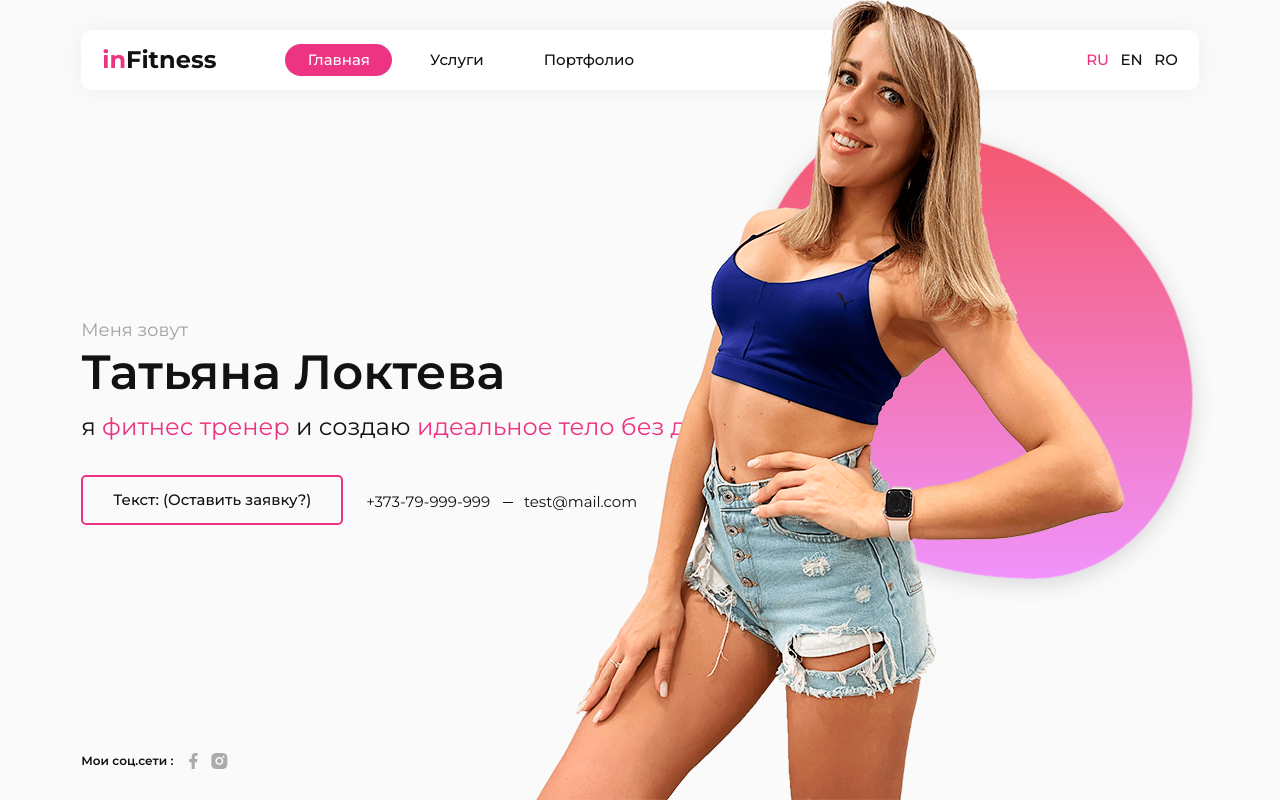
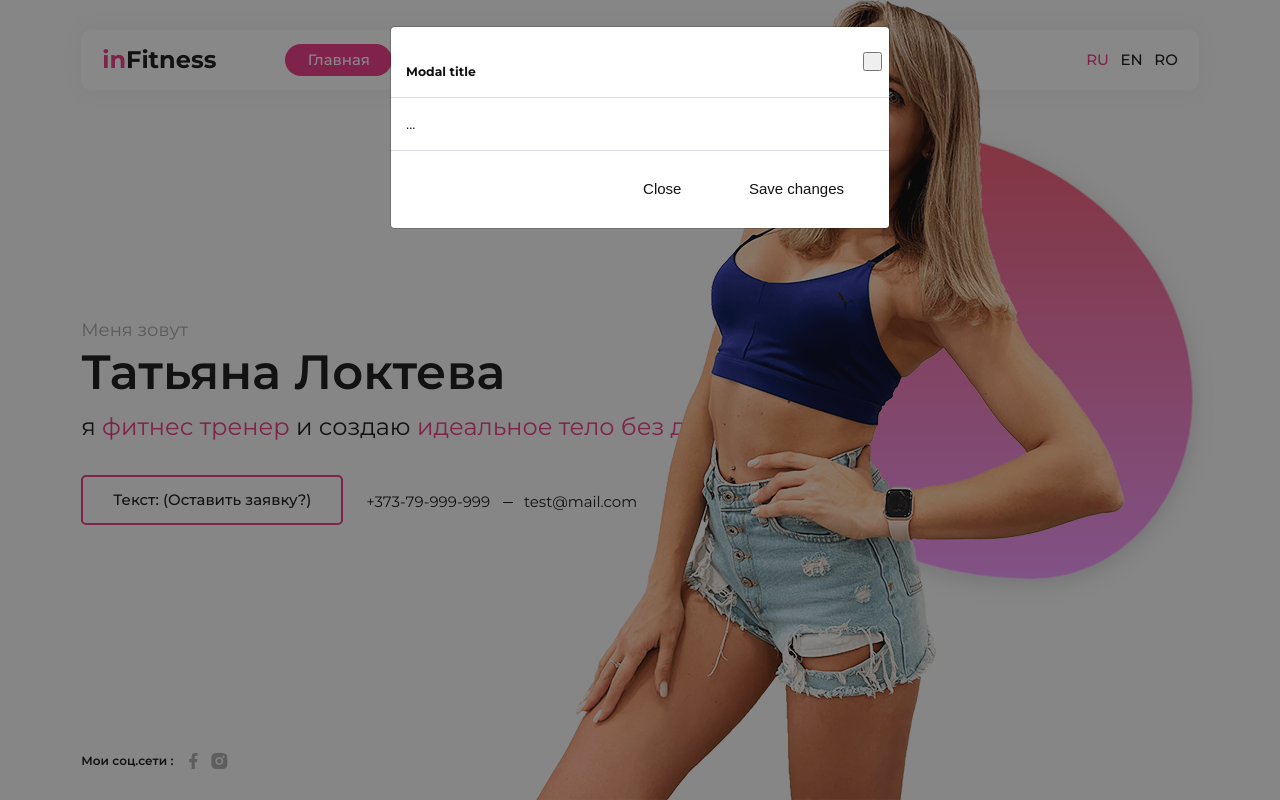
Before and after one commit to 100CoTka/infitness.io, a website: page src/index.html in a window 1280 px wide. Both pictures are taken after a click on the link "Текст: (Оставить заявку?)". Drawn offline with nearby package versions, Linux system fonts and the light colour scheme; files that its build step writes are made by us from their sources; files whose address does not match are found by name.

Commit message:
added modal window

```diff
--- a/src/assets/js/app.js
+++ b/src/assets/js/app.js
@@ -1,4 +1,9 @@
 /* Bootstrap JS */
+//= ../../../node_modules/bootstrap/js/dist/dom/data.js
+//= ../../../node_modules/bootstrap/js/dist/dom/event-handler.js
+//= ../../../node_modules/bootstrap/js/dist/dom/manipulator.js
+//= ../../../node_modules/bootstrap/js/dist/dom/selector-engine.js
+//= ../../../node_modules/bootstrap/js/dist/base-component.js
 //= ../../../node_modules/bootstrap/js/dist/modal.js
 
 /* Slick-carousel JS */
--- a/src/assets/sass/style.scss
+++ b/src/assets/sass/style.scss
@@ -9,6 +9,7 @@
 @import "../../../node_modules/bootstrap/scss/variables";
 @import "../../../node_modules/bootstrap/scss/mixins";
 @import "../../../node_modules/bootstrap/scss/containers";
+@import "../../../node_modules/bootstrap/scss/transitions";
 @import "../../../node_modules/bootstrap/scss/grid";
 @import "../../../node_modules/bootstrap/scss/modal";
 
--- a/src/index.html
+++ b/src/index.html
@@ -12,7 +12,7 @@ title: HomePage
 		</div>
 		<div class="row">
 			<div class="col-lg-3">
-				<a class="btn btn--pink" href="#">Текст: (Оставить заявку?)</a>
+				<a class="btn btn--pink" href="#" data-bs-toggle="modal" data-bs-target="#request-modal">Текст: (Оставить заявку?)</a>
 			</div>
 			<div class="col-lg-9">
 				<ul class="contacts">
--- a/src/tpl/layouts/default.html
+++ b/src/tpl/layouts/default.html
@@ -22,6 +22,10 @@
 		{{> footer }}
 
 	</div>
+
+	{{> modal }}
+
+	<script src="https://ajax.googleapis.com/ajax/libs/jquery/3.6.0/jquery.min.js"></script>
 	<script src="assets/js/app.min.js"></script>
 
 </body>
--- /dev/null
+++ b/src/tpl/partials/modal.html
@@ -0,0 +1,18 @@
+<!-- Modal -->
+<div class="modal fade" id="request-modal" tabindex="-1" aria-labelledby="exampleModalLabel" aria-hidden="true">
+	<div class="modal-dialog">
+		<div class="modal-content">
+			<div class="modal-header">
+				<h5 class="modal-title" id="exampleModalLabel">Modal title</h5>
+				<button type="button" class="btn-close" data-bs-dismiss="modal" aria-label="Close"></button>
+			</div>
+			<div class="modal-body">
+				...
+			</div>
+			<div class="modal-footer">
+				<button type="button" class="btn btn-secondary" data-bs-dismiss="modal">Close</button>
+				<button type="button" class="btn btn-primary">Save changes</button>
+			</div>
+		</div>
+	</div>
+</div>
```
Also changed, not shown: dist/assets/css/style.css, dist/assets/css/style.min.css, dist/assets/js/app.js, dist/assets/js/app.min.js, dist/index.html.
